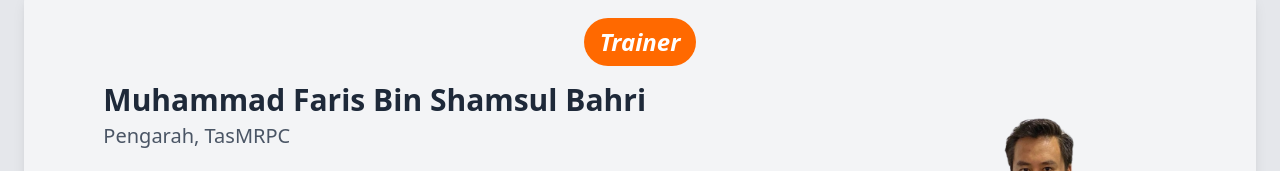
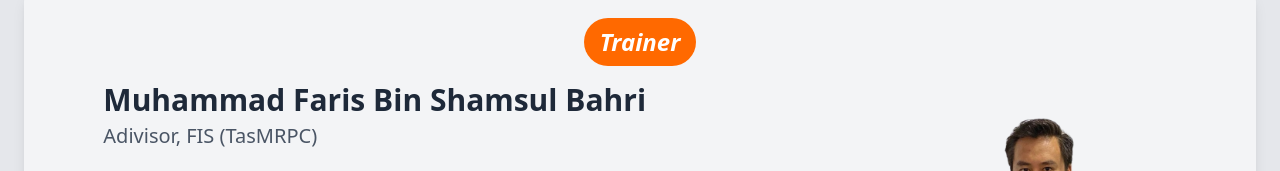
Before and after one commit to FWMtandc/house-loan-shortener, a website: page docs/index.html in a window 1280 px wide. Shown: the part 2120-2291 px from the top of the page. Drawn offline with Linux system fonts and the light colour scheme.

Commit message:
update trainer section

```diff
--- a/docs/index.html
+++ b/docs/index.html
@@ -417,7 +417,7 @@
                     <!-- Trainer details -->
                     <div class="w-full md:w-2/3 mx-0 lg:mr-16">
                         <h2 class="text-3xl font-bold text-gray-800 mb-1">Muhammad Faris Bin Shamsul Bahri</h2>
-                        <p class="text-xl text-gray-600 mb-6">Pengarah, TasMRPC</p>
+                        <p class="text-xl text-gray-600 mb-6">Adivisor, FIS (TasMRPC)</p>
                         <!-- Bio -->
                         <div class="mb-6">
                             <p class="text-gray-700 leading-relaxed">
```
